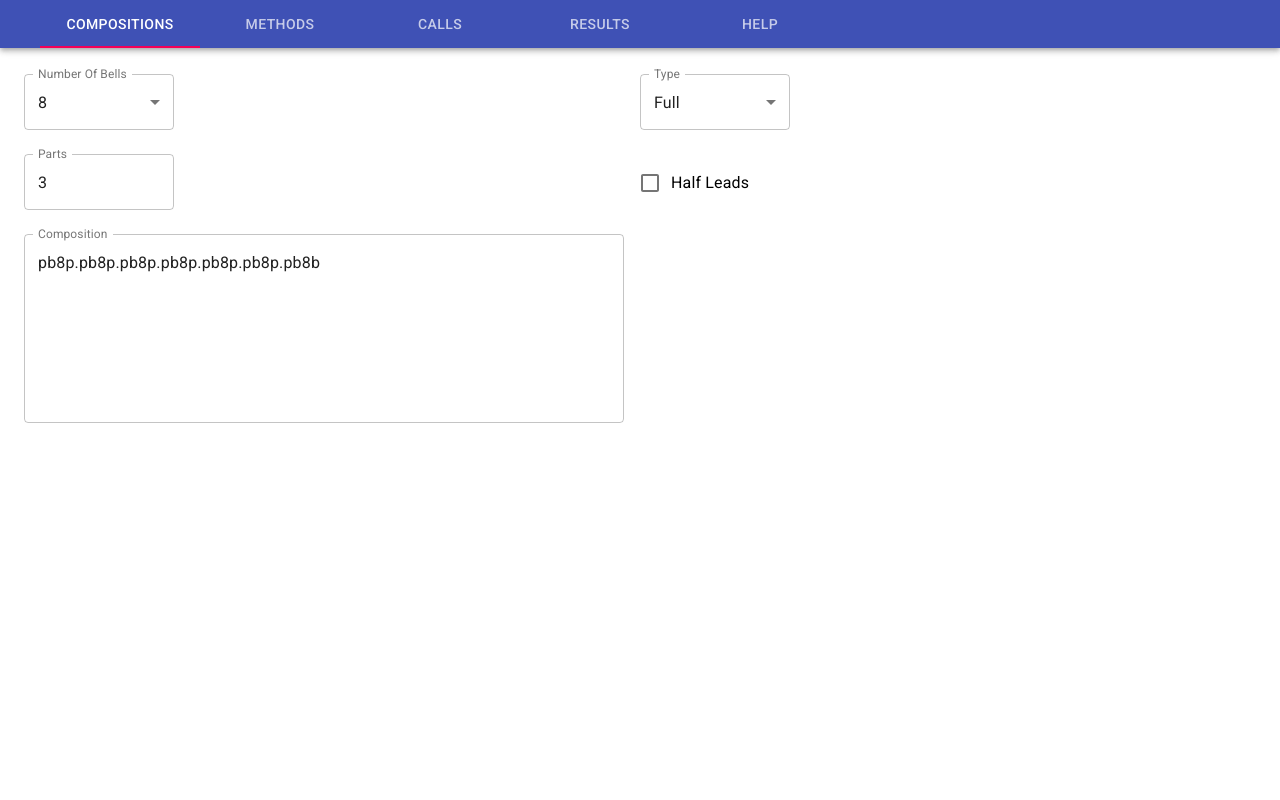
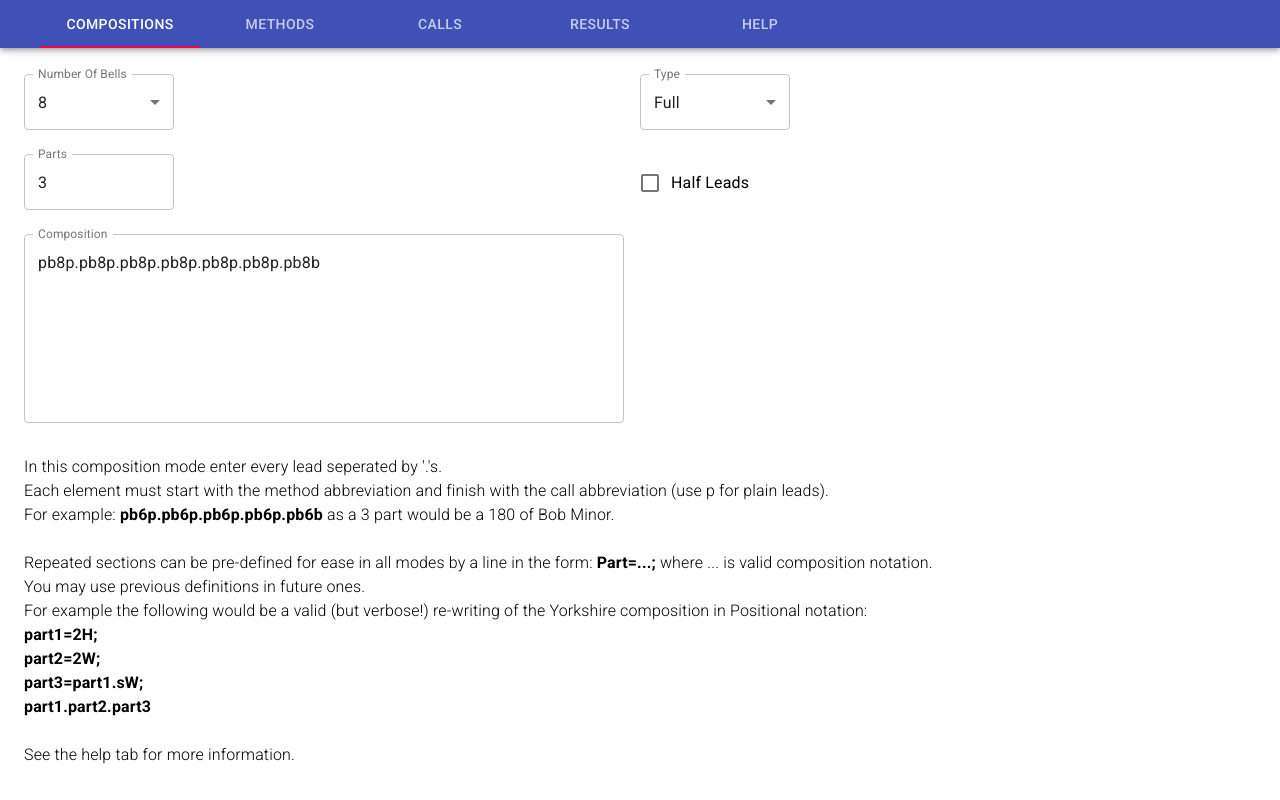
Before and after one commit to chrisjfield/CompositionProver, a React (Create React App) app: page / in a window 1280 px wide. Built offline with nearby package versions, Linux system fonts and the light colour scheme.

Commit message:
fixing bug with endings at a snap after a course end. Adding help to main page.

```diff
--- a/src/components/CompositionSettings.tsx
+++ b/src/components/CompositionSettings.tsx
@@ -8,7 +8,7 @@ import { getCalls } from '../redux/selectors/callSelectors';
 import { getCompositionMethods } from '../redux/selectors/methodSelectors';
 import { getCurrentComposition } from '../redux/selectors/compositionSelectors';
 import { editCurrentComposition } from '../redux/actions/actions';
-import { TextField, MenuItem, FormControlLabel, Checkbox, Grid, Container } from '@material-ui/core';
+import { TextField, MenuItem, FormControlLabel, Checkbox, Grid, Container, Typography } from '@material-ui/core';
 import { isValidComposition } from '../helpers/compositionHelper'
 import { sortMethods } from '../helpers/methodHelper';
 
@@ -50,6 +50,40 @@ const CompositionSettings = (props: ICompositionSettingsState) => {
         !isValidComposition(props.calls, props.methods, composition) && (validation = 'Invalid Full Type Composition');
 
         return validation;
+    }
+
+    const getCompositionHelperText = () => {
+        switch (props.composition.type) {
+            case 'Full':
+                return (
+                    <Typography className={styles.HelperText}>
+                        <br />
+                        In this composition mode enter every lead seperated by '.'s. <br />
+                        Each element must start with the method abbreviation and finish with the call abbreviation (use p for plain leads). <br />
+                        For example: <b>pb6p.pb6p.pb6p.pb6p.pb6b</b> as a 3 part would be a 180 of Bob Minor.
+                    </Typography>
+                );
+            case 'Numerical':
+                return (
+                    <Typography className={styles.HelperText}>
+                        <br />
+                        In this composition mode enter every call position numerically seperated by '.'s. <br />
+                        Each element may start with the call abbreviation (a bob will be assumed) and must end with the lead number in the course. <br />
+                        For example: <b>1.s5</b> as a 2 part would be a 131 of Bob Minor coming round a lead after the second part.
+                    </Typography>
+                );
+            case 'Positional':
+                return (
+                    <Typography className={styles.HelperText}>
+                        <br />
+                        In this composition mode enter every call position by notation seperated by '.'s. <br />
+                        Each element may start with a number if the call is repeated, it may then contain the call abbreviation (a bob will be assumed) and must end with the calling position. <br />
+                        For example: <b>2H.2W.2H.sW</b> as a 1 part would be the standard 1250 of Yorkshire Major.
+                    </Typography>
+                );;
+            default:
+                return '';
+        }
     }
 
     const methodNotSet = props.composition.type !== 'Full' && !props.composition.startingMethod;
@@ -149,6 +183,21 @@ const CompositionSettings = (props: ICompositionSettingsState) => {
                         variant="outlined"
                     />
                 </Grid>
+                <Grid item xs={12}>
+                    <Typography className={styles.HelperText}>
+                        {getCompositionHelperText()}
+                        <br />
+                        Repeated sections can be pre-defined for ease in all modes by a line in the form: <b>Part=...;</b> where ... is valid composition notation.<br />
+                        You may use previous definitions in future ones.<br />
+                        For example the following would be a valid (but verbose!) re-writing of the Yorkshire composition in Positional notation:<br />
+                        <b>part1=2H;</b><br />
+                        <b>part2=2W;</b><br />
+                        <b>part3=part1.sW;</b><br />
+                        <b>part1.part2.part3</b>
+                        <br /><br />
+                        See the help tab for more information.
+                    </Typography>
+                </Grid>
             </Grid>
         </Container>
     )
--- a/src/helpers/resultHelper.ts
+++ b/src/helpers/resultHelper.ts
@@ -192,7 +192,7 @@ const calculateNumericalElement = (currentResultHelper: IResultHelper, compositi
             throw new Error(`Composition has a part which never completes.`);
         }
         // if it is the last call of the last part continue until rounds, or repeated leadend.
-    } else if (lastElement && currentResultHelper.currentChange !== lastCourseEnd) {
+    } else if (lastElement && currentResultHelper.currentChange !== currentResultHelper.result.initialChange) {
         do {
             currentResultHelper = generateLead(currentResultHelper, plainCall, method, true);
         }
@@ -292,7 +292,7 @@ const calculatePositionalElement = (currentResultHelper: IResultHelper, composit
             throw new Error(`Composition has a part which never completes.`);
         }
         // if it is the last call of the last part continue until rounds, or repeated leadend.
-    } else if (lastElement && currentResultHelper.currentChange !== lastCourseEnd) {
+    } else if (lastElement && currentResultHelper.currentChange !== currentResultHelper.result.initialChange) {
         do {
             currentResultHelper = generateLead(currentResultHelper, plainCall, method, true);
         }
```
